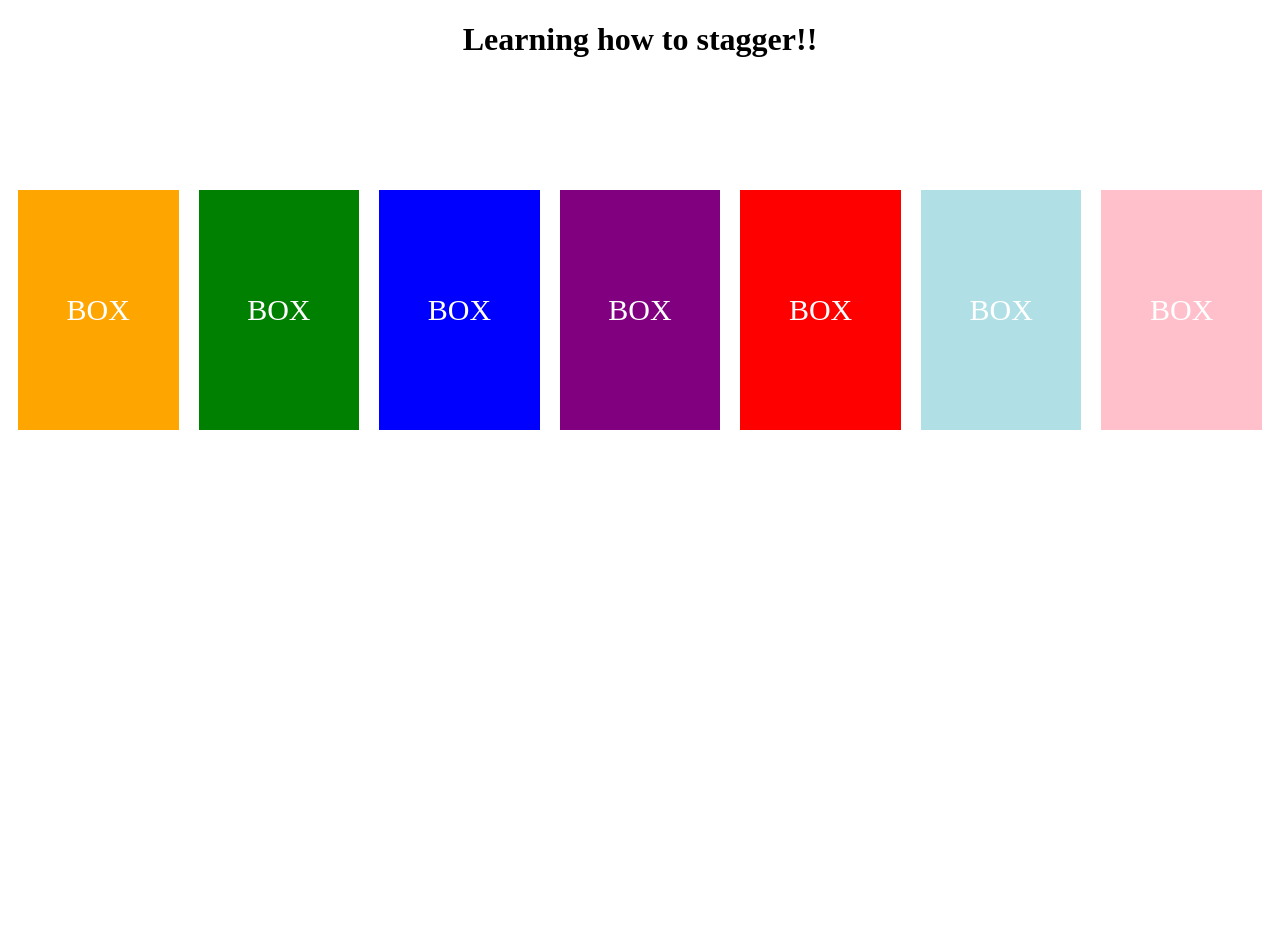
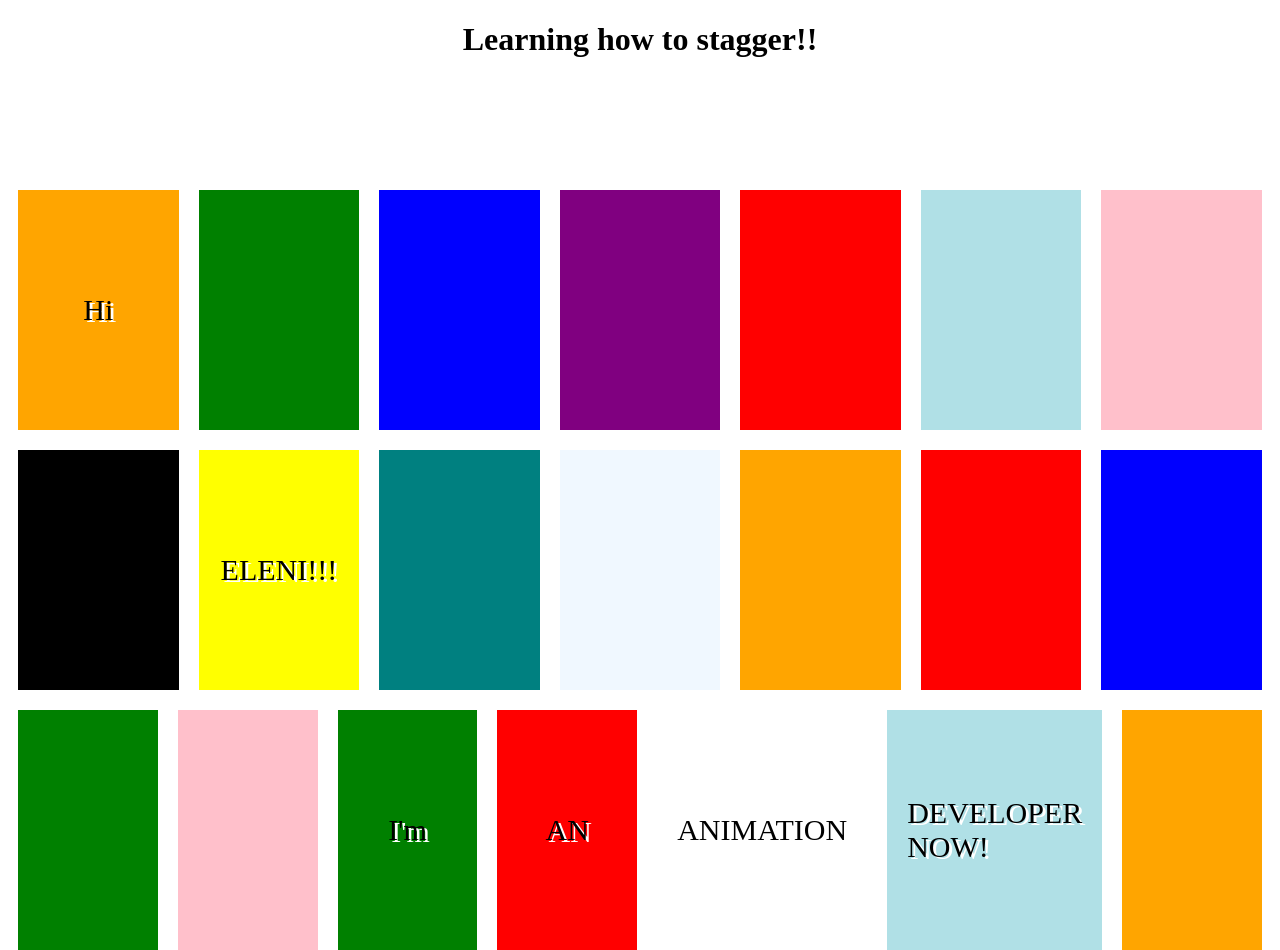
Before and after one commit to jnutt367/gsap2, a plain HTML site: page index.html in a window 1280 px wide. Before the commit the page ends 800 px from the top, so only its background shows below. Drawn offline with nearby package versions, Linux system fonts and the light colour scheme.

Commit message:
commit new animations

```diff
--- a/css/style.css
+++ b/css/style.css
@@ -12,7 +12,8 @@
     display: grid;
     justify-content: center;
     align-items: center;
-    color: white;
+    color: black;
+    text-shadow: 3px 2px white;
     font-size: 30px;
 }
 
@@ -43,3 +44,19 @@
 .pink {
     background-color: pink;
 }
+
+.black {
+    background-color: black;
+}
+
+.aliceblue {
+    background-color: aliceblue;
+}
+
+.teal {
+    background-color: teal;
+}
+
+.yellow {
+    background-color: yellow;
+}
--- a/index.html
+++ b/index.html
@@ -13,13 +13,33 @@
 <body>
     <h1 style="text-align: center;">Learning how to stagger!!</h1>
     <div class="flex-wrap">
-        <div class="box orange">BOX</div>
-        <div class="box green">BOX</div>
-        <div class="box blue">BOX</div>
-        <div class="box purple">BOX</div>
-        <div class="box red">BOX</div>
-        <div class="box skyblue">BOX</div>
-        <div class="box pink">BOX</div>
+        <div class="box orange">Hi</div>
+        <div class="box green"></div>
+        <div class="box blue"></div>
+        <div class="box purple"></div>
+        <div class="box red"></div>
+        <div class="box skyblue"></div>
+        <div class="box pink"></div>
+    </div>
+
+    <div class="flex-wrap">
+        <div class="box black"></div>
+        <div class="box yellow">ELENI!!!</div>
+        <div class="box teal"></div>
+        <div class="box aliceblue"></div>
+        <div class="box orange"></div>
+        <div class="box red"></div>
+        <div class="box blue"></div>
+    </div>
+
+    <div class="flex-wrap">
+        <div class="box green"></div>
+        <div class="box pink"></div>
+        <div class="box green">I'm</div>
+        <div class="box red">AN</div>
+        <div class="box grey">ANIMATION</div>
+        <div class="box skyblue">DEVELOPER NOW!</div>
+        <div class="box orange"></div>
     </div>
     <script src="https://cdnjs.cloudflare.com/ajax/libs/gsap/3.6.1/gsap.min.js"></script>
     <script src="app.js"></script>
```
